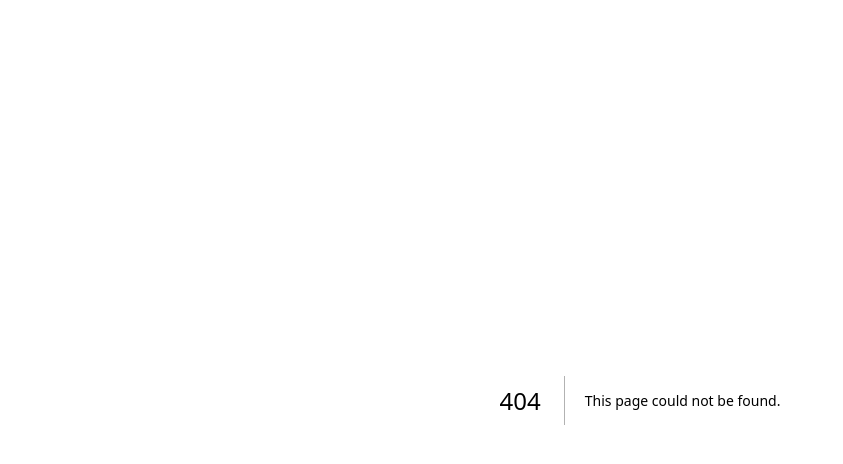
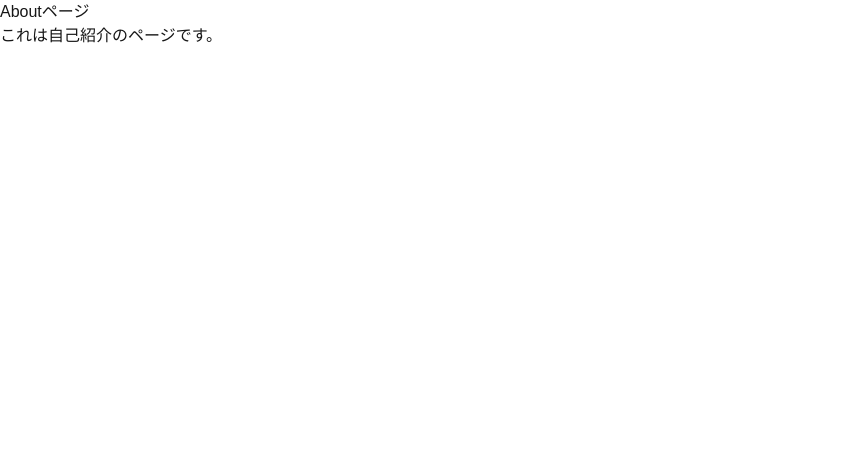
Before and after one commit to aya01no/my-nextjs-app, a Next.js app: page /about in a window 1280 px wide. Before the commit this address had no page. Shown: the top 464 px of the page, without its empty margins (0-843 px from the left). Built offline with nearby package versions, Linux system fonts and the light colour scheme.

Commit message:
aboutページ追加

```diff
--- /dev/null
+++ b/app/about/page.tsx
@@ -0,0 +1,9 @@
+export default function About()
+{
+    return (
+        <div>
+            <h1>Aboutページ</h1>
+            <p>これは自己紹介のページです。</p>
+            </div>
+    );
+}
```
